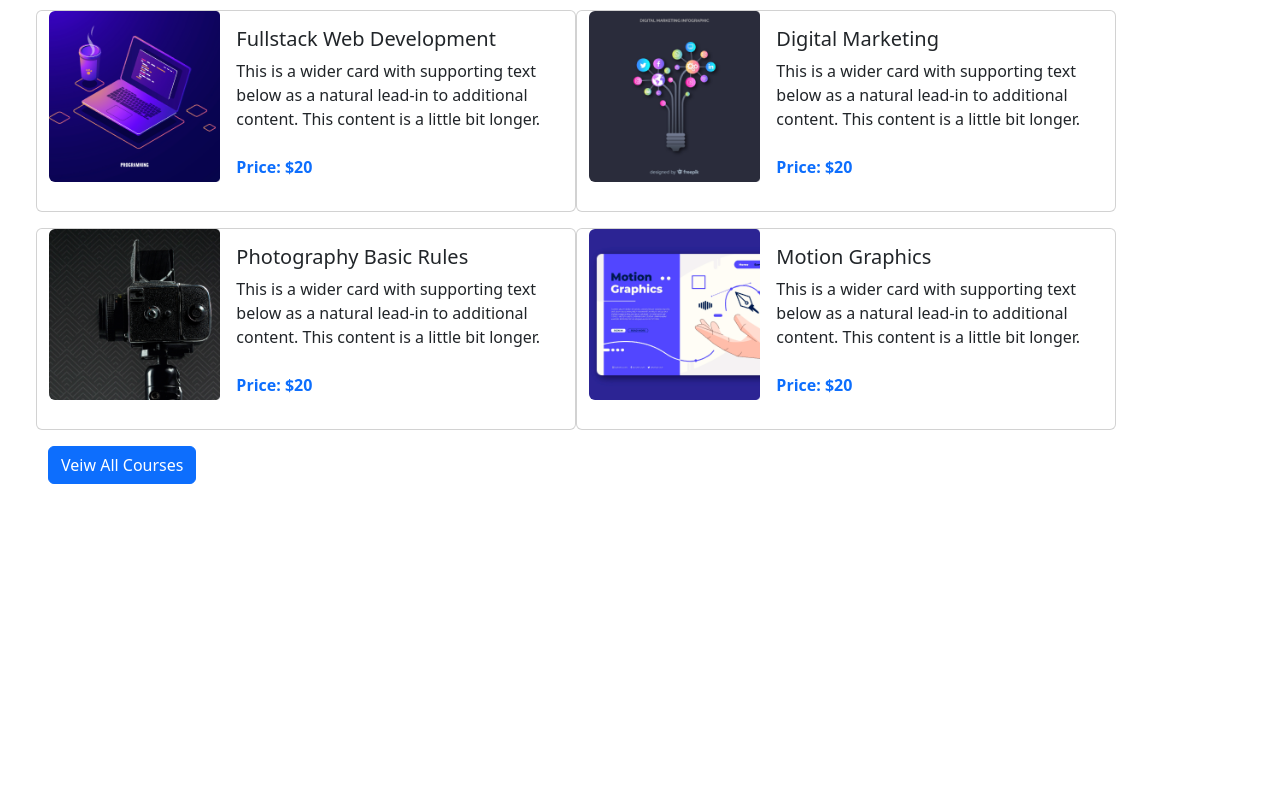
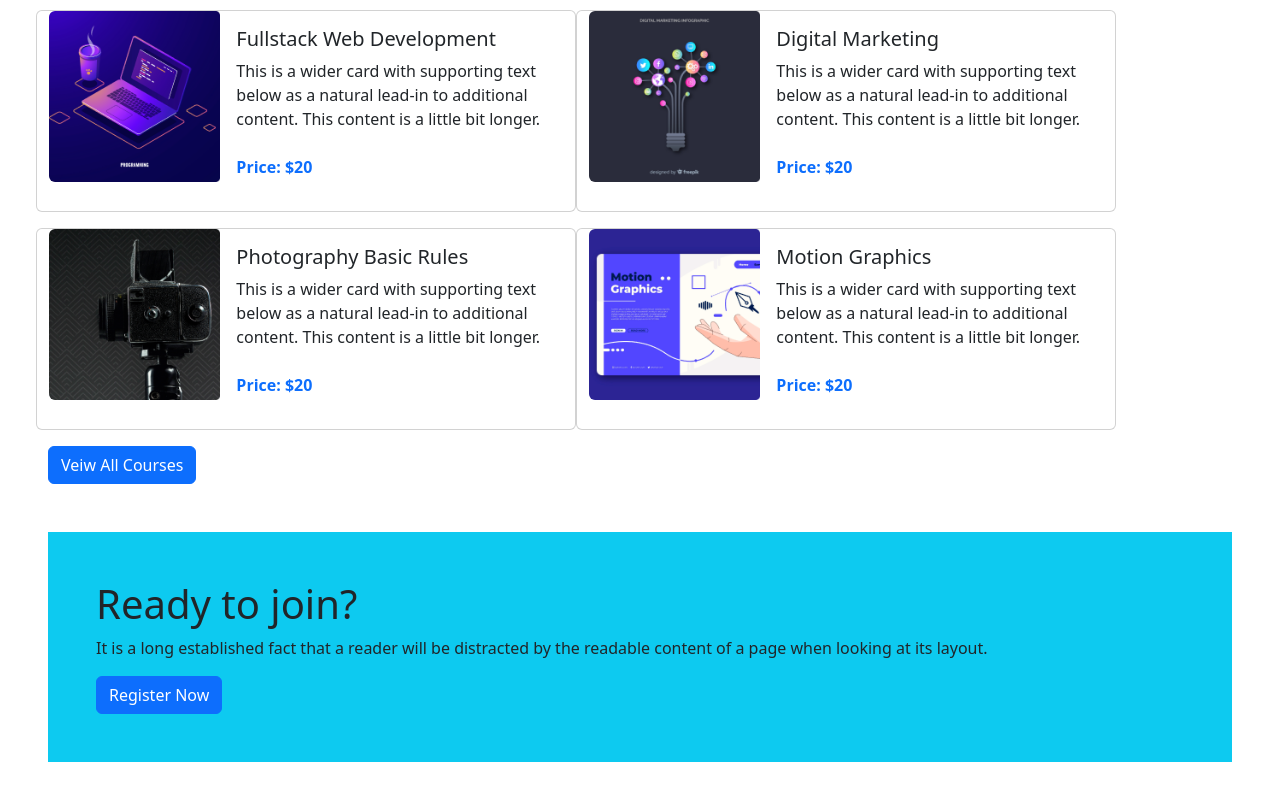
Before and after one commit to programer-akram/aknun-tech-point, a plain HTML site: page index.html in a window 1280 px wide. Shown: the part 1060-1860 px from the top of the page. Before the commit the page ends 1592 px from the top, so only its background shows below. Drawn offline with Linux system fonts and the light colour scheme.

Commit message:
modal portion finished

```diff
--- a/index.html
+++ b/index.html
@@ -225,6 +225,22 @@
 
         <!-- discover courses section end -->
 
+            <!-- section ready to join start -->
+
+            <section class="bg-info m-5 p-5">
+                <div>
+                    <h1>Ready to join?</h1>
+                    <p>It is a long established fact that a reader will be distracted by the
+                        readable content of a page when looking at its layout.</p>
+                </div>
+                <div class="btn btn-primary">Register Now</div>
+
+            </section>
+
+            <!-- section ready to join end -->
+
+
+
 
 
     </main>
```
